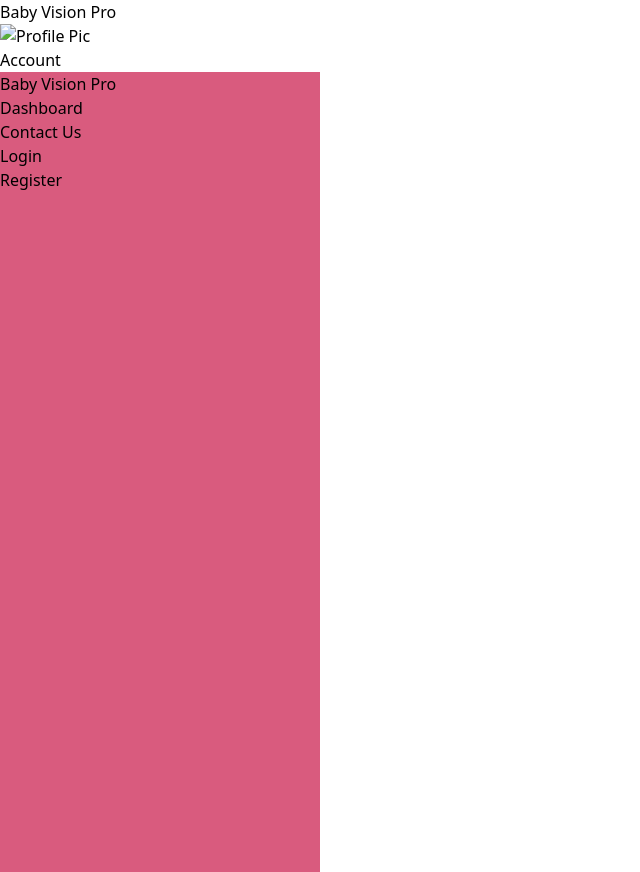
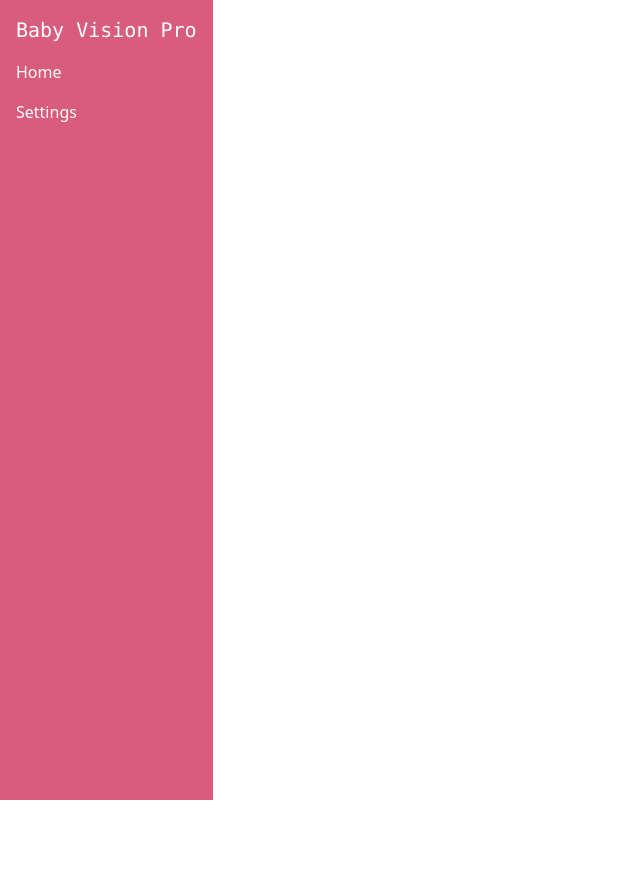
Before and after one commit to su-re-sh-75/Baby-Vision-Pro, a Django app: page /dashboard/ in a window 1280 px wide. Shown: the whole page, without its empty margins (0-640 px from the left). After the commit the page ends 800 px from the top, so only its background shows below. Run offline with Django 3.2, Linux system fonts and the light colour scheme; some libraries are stand-ins or nearby versions.

Commit message:
updated css
updated dashboard, index
deleted login.html

```diff
--- a/Baby_app/static/Baby_app/src/output.css
+++ b/Baby_app/static/Baby_app/src/output.css
@@ -615,6 +615,19 @@ video {
   width: 100%;
 }
 
+.w-1\/5 {
+  width: 20%;
+}
+
+.w-1\/6 {
+  width: 16.666667%;
+}
+
+.w-max {
+  width: -moz-max-content;
+  width: max-content;
+}
+
 .flex-col {
   flex-direction: column;
 }
@@ -627,6 +640,24 @@ video {
   --tw-space-x-reverse: 0;
   margin-right: calc(2rem * var(--tw-space-x-reverse));
   margin-left: calc(2rem * calc(1 - var(--tw-space-x-reverse)));
+}
+
+.space-x-4 > :not([hidden]) ~ :not([hidden]) {
+  --tw-space-x-reverse: 0;
+  margin-right: calc(1rem * var(--tw-space-x-reverse));
+  margin-left: calc(1rem * calc(1 - var(--tw-space-x-reverse)));
+}
+
+.space-x-2 > :not([hidden]) ~ :not([hidden]) {
+  --tw-space-x-reverse: 0;
+  margin-right: calc(0.5rem * var(--tw-space-x-reverse));
+  margin-left: calc(0.5rem * calc(1 - var(--tw-space-x-reverse)));
+}
+
+.space-y-4 > :not([hidden]) ~ :not([hidden]) {
+  --tw-space-y-reverse: 0;
+  margin-top: calc(1rem * calc(1 - var(--tw-space-y-reverse)));
+  margin-bottom: calc(1rem * var(--tw-space-y-reverse));
 }
 
 .scroll-smooth {
@@ -689,6 +720,14 @@ video {
           background-clip: text;
 }
 
+.p-4 {
+  padding: 1rem;
+}
+
+.p-8 {
+  padding: 2rem;
+}
+
 .px-6 {
   padding-left: 1.5rem;
   padding-right: 1.5rem;
@@ -712,6 +751,16 @@ video {
   line-height: 1;
 }
 
+.text-xl {
+  font-size: 1.25rem;
+  line-height: 1.75rem;
+}
+
+.text-base {
+  font-size: 1rem;
+  line-height: 1.5rem;
+}
+
 .font-bold {
   font-weight: 700;
 }
@@ -731,6 +780,21 @@ video {
 .text-white {
   --tw-text-opacity: 1;
   color: rgb(255 255 255 / var(--tw-text-opacity));
+}
+
+.text-slate-300 {
+  --tw-text-opacity: 1;
+  color: rgb(203 213 225 / var(--tw-text-opacity));
+}
+
+.\*\:text-xl > * {
+  font-size: 1.25rem;
+  line-height: 1.75rem;
+}
+
+.\*\:text-base > * {
+  font-size: 1rem;
+  line-height: 1.5rem;
 }
 
 .hover\:from-maroon-flush-600:hover {
--- a/Baby_app/templates/Baby_app/dashboard.html
+++ b/Baby_app/templates/Baby_app/dashboard.html
@@ -11,21 +11,12 @@
     {% endcompress %}
 </head>
 <body>
-    <header>
-        <nav>
-            <a href="{% url 'Baby_app:index' %}">Baby Vision Pro</a>
-            <img src="" alt="Profile Pic">
-            <a href="#">Account</a>
+    <main class="flex">
+        <nav class="flex flex-col min-h-screen w-1/6 bg-maroon-flush-500 text-white p-4 space-y-4">
+            <a class="font-mono text-xl" href="{% url 'Baby_app:index' %}">Baby Vision Pro</a>
+            <a class="" href="{% url 'Baby_app:dashboard' %}">Home</a>
+            <a href="#">Settings</a>
         </nav>
-    </header>
-    <main>
-        <section class="flex flex-col min-h-screen w-1/4 bg-maroon-flush-500">
-            <a class="" href="{% url 'Baby_app:index' %}">Baby Vision Pro</a>
-            <a class="" href="{% url 'Baby_app:dashboard' %}">Dashboard</a>
-            <a class="" href="https://wa.me/916383195909?text=Hi" target="_blank">Contact Us</a>
-            <a class="" href="{% url 'Baby_app:login' %}">Login</a>
-            <a class="" href="{% url 'Baby_app:register' %}">Register</a>
-        </section>
     </main>
 </body>
 </html>
--- a/Baby_app/templates/Baby_app/index.html
+++ b/Baby_app/templates/Baby_app/index.html
@@ -16,8 +16,6 @@
             <a class="hover:text-maroon-flush-600 hover:underline hover:underline-offset-8 uppercase font-semibold mx-8" href="{% url 'Baby_app:index' %}">Baby Vision Pro</a>
             <a class="hover:text-maroon-flush-600 hover:underline hover:underline-offset-8" href="{% url 'Baby_app:dashboard' %}">Dashboard</a>
             <a class="hover:text-maroon-flush-600 hover:underline hover:underline-offset-8" href="https://wa.me/916383195909?text=Hi" target="_blank">Contact Us</a>
-            <a class="hover:text-maroon-flush-600 hover:underline hover:underline-offset-8" href="{% url 'Baby_app:login' %}">Login</a>
-            <a class="hover:text-maroon-flush-600 hover:underline hover:underline-offset-8" href="{% url 'Baby_app:register' %}">Register</a>
         </nav>
     </header>
     <main class="mt-10  min-h-screen">
--- a/package.json
+++ b/package.json
@@ -1,7 +1,7 @@
 {
   "scripts": {
     "dev": "npx tailwindcss -i ./Baby_app/static/Baby_app/src/input.css -o ./Baby_app/static/Baby_app/src/output.css --watch",
-    "prettier": "npx prettier --write ./Baby_app/static/Baby_app/src/output.css"
+    "prettier": "npx prettier --write ./build/*.html"
   },
   "devDependencies": {
     "autoprefixer": "^10.4.18",
```
Also changed, not shown: Baby_app/templates/Baby_app/login.html (deleted, +0 -40 lines).
